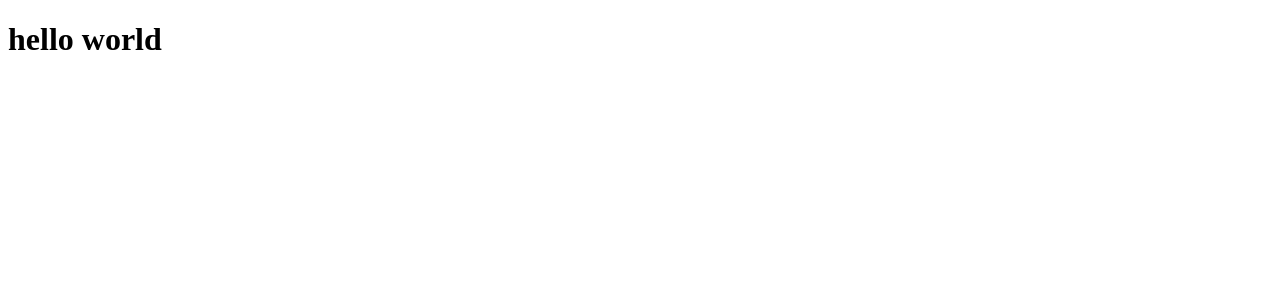
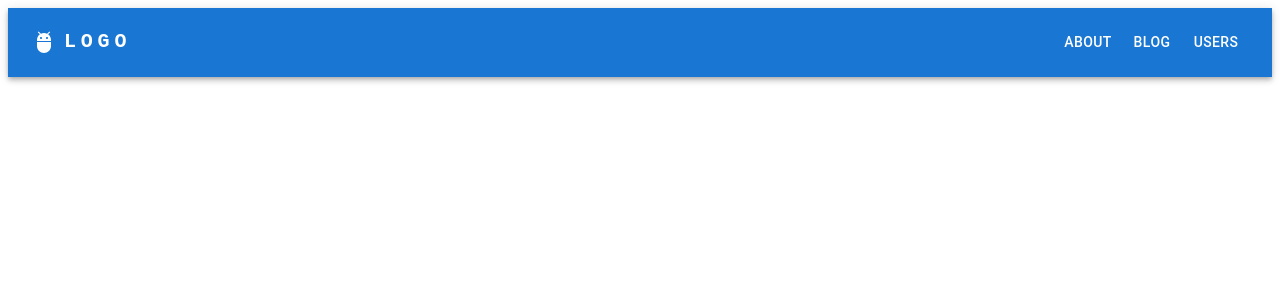
Before and after one commit to edwin2236/todo-admin, a React (Vite) app: page /tasks in a window 1280 px wide. Shown: the top 300 px of the page. Built offline with nearby package versions, Linux system fonts and the light colour scheme.

Commit message:
adding header and TodoPage

```diff
--- a/package.json
+++ b/package.json
@@ -14,6 +14,7 @@
   "dependencies": {
     "@emotion/react": "11.10.5",
     "@emotion/styled": "11.10.5",
+    "@mui/icons-material": "5.11.0",
     "@mui/material": "5.11.6",
     "react": "18.2.0",
     "react-dom": "18.2.0",
--- a/src/ui/App.tsx
+++ b/src/ui/App.tsx
@@ -1,11 +1,12 @@
 import { useState } from 'react'
 import { BrowserRouter, Route, Routes } from 'react-router-dom'
+import TodoPage from './pages/TodoPage'
 
 function App() {
   return (
     <BrowserRouter>
       <Routes>
-        <Route path={'/tasks'} element={<h1>hello world </h1>} />
+        <Route path={'/tasks'} element={<TodoPage />} />
       </Routes>
     </BrowserRouter>
   )
--- /dev/null
+++ b/src/ui/components/Header.tsx
@@ -0,0 +1,131 @@
+import * as React from 'react';
+import AppBar from '@mui/material/AppBar';
+import Box from '@mui/material/Box';
+import Toolbar from '@mui/material/Toolbar';
+import IconButton from '@mui/material/IconButton';
+import Typography from '@mui/material/Typography';
+import Menu from '@mui/material/Menu';
+import MenuIcon from '@mui/icons-material/Menu';
+import Container from '@mui/material/Container';
+import Button from '@mui/material/Button';
+import MenuItem from '@mui/material/MenuItem';
+import AdbIcon from '@mui/icons-material/Adb';
+
+const pages = ['About', 'Blog', 'Users'];
+const settings = ['Profile', 'Account', 'Dashboard', 'Logout'];
+
+function Header() {
+  const [anchorElNav, setAnchorElNav] = React.useState<null | HTMLElement>(null);
+  const [anchorElUser, setAnchorElUser] = React.useState<null | HTMLElement>(null);
+
+  const handleOpenNavMenu = (event: React.MouseEvent<HTMLElement>) => {
+    setAnchorElNav(event.currentTarget);
+  };
+  const handleOpenUserMenu = (event: React.MouseEvent<HTMLElement>) => {
+    setAnchorElUser(event.currentTarget);
+  };
+
+  const handleCloseNavMenu = () => {
+    setAnchorElNav(null);
+  };
+
+  const handleCloseUserMenu = () => {
+    setAnchorElUser(null);
+  };
+
+  return (
+    <AppBar position="static">
+      <Container maxWidth="xl">
+        <Toolbar disableGutters>
+          <AdbIcon sx={{ display: { xs: 'none', md: 'flex' }, mr: 1 }} />
+          <Typography
+            variant="h6"
+            noWrap
+            component="a"
+            href="/tasks"
+            sx={{
+              mr: 2,
+              display: { xs: 'none', md: 'flex' },
+              fontFamily: 'monospace',
+              fontWeight: 700,
+              letterSpacing: '.3rem',
+              color: 'inherit',
+              textDecoration: 'none',
+              flexGrow: 1,
+            }}
+          >
+            LOGO
+          </Typography>
+
+          <Box sx={{ flexGrow: 1, display: { xs: 'flex', md: 'none' } }}>
+            <IconButton
+              size="large"
+              aria-label="account of current user"
+              aria-controls="menu-appbar"
+              aria-haspopup="true"
+              onClick={handleOpenNavMenu}
+              color="inherit"
+            >
+              <MenuIcon />
+            </IconButton>
+            <Menu
+              id="menu-appbar"
+              anchorEl={anchorElNav}
+              anchorOrigin={{
+                vertical: 'bottom',
+                horizontal: 'left',
+              }}
+              keepMounted
+              transformOrigin={{
+                vertical: 'top',
+                horizontal: 'left',
+              }}
+              open={Boolean(anchorElNav)}
+              onClose={handleCloseNavMenu}
+              sx={{
+                display: { xs: 'block', md: 'none' },
+              }}
+            >
+              {pages.map((page) => (
+                <MenuItem key={page} onClick={handleCloseNavMenu}>
+                  <Typography textAlign="center">{page}</Typography>
+                </MenuItem>
+              ))}
+            </Menu>
+          </Box>
+          <AdbIcon sx={{ display: { xs: 'flex', md: 'none' }, mr: 1 }} />
+          <Typography
+            variant="h5"
+            noWrap
+            component="a"
+            href="/tasks"
+            sx={{
+              mr: 2,
+              display: { xs: 'flex', md: 'none' },
+              flexGrow: 1,
+              fontFamily: 'monospace',
+              fontWeight: 700,
+              letterSpacing: '.3rem',
+              color: 'inherit',
+              textDecoration: 'none',
+            }}
+          >
+            LOGO
+          </Typography>
+          <Box sx={{ flexGrow: 0, display: { xs: 'none', md: 'flex' } }}>
+            {pages.map((page) => (
+              <Button
+                key={page}
+                onClick={handleCloseNavMenu}
+                sx={{ my: 2, color: 'white', display: 'block' }}
+              >
+                {page}
+              </Button>
+            ))}
+          </Box>
+        </Toolbar>
+      </Container>
+    </AppBar>
+  );
+}
+export default Header;
--- /dev/null
+++ b/src/ui/pages/TodoPage/index.tsx
@@ -0,0 +1,9 @@
+import Header from "../../components/Header"
+
+function TodoPage() {
+  return (
+    <Header />
+  )
+}
+
+export default TodoPage
```
Also changed, not shown: 1 other file (tests, documents, lock files or other folders).
